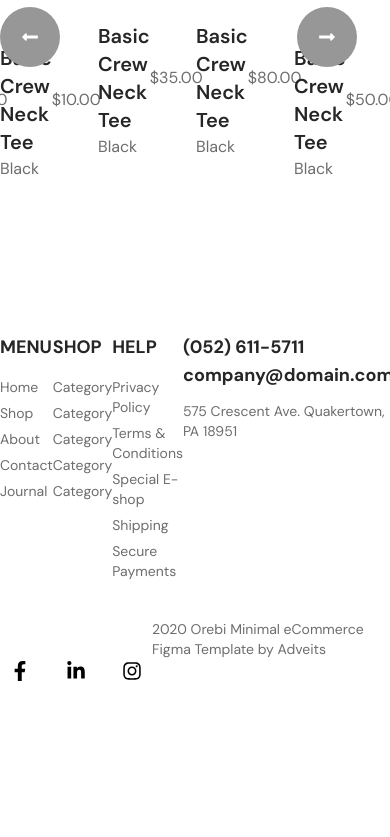
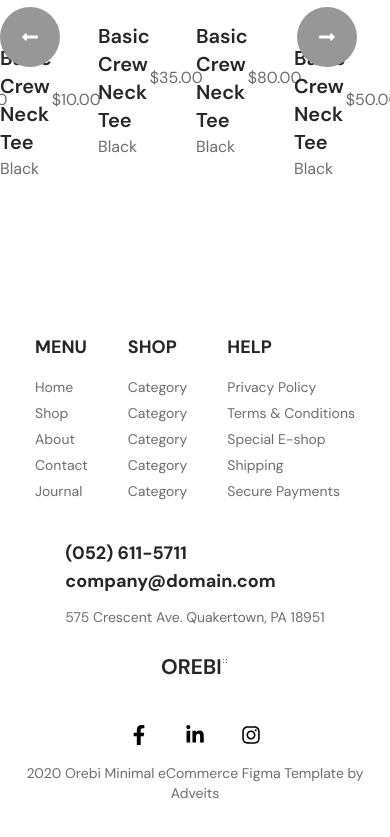
Before and after one commit to Rodro-Kumar/Eco, a React (Vite) app: page / in a window 390 px wide. Shown: the part 2395-3232 px from the top of the page. Before the commit the page ends 3142 px from the top, so only its background shows below. Built offline with nearby package versions, Linux system fonts and the light colour scheme.

Commit message:
modified

```diff
--- a/src/Common/Footer.jsx
+++ b/src/Common/Footer.jsx
@@ -8,7 +8,8 @@ const Footer = () => {
     <>
       <div className="py-14">
         <div className="container">
-          <div className="flex justify-between">
+          <div className="flex  items-center justify-center flex-col sm:justify-between sm:flex-row">
+            <div className="flex justify-between gap-x-10 pb-8 sm:gap-x-36">
               <FooterItem
                 title={"MENU"}
                 allitem={["Home", "Shop", "About", "Contact", "Journal"]}
@@ -33,8 +34,9 @@ const Footer = () => {
                   "Secure Payments",
                 ]}
               />
+            </div>
 
-            <div>
+            <div className="pb-8 sm:pb-0">
               <div className="text-[#262626] font-DMsans font-bold text-lg">
                 <a href="tel:(052) 611-5711">(052) 611-5711</a>
               </div>
@@ -52,8 +54,8 @@ const Footer = () => {
               </picture>
             </div>
           </div>
-          <div className="flex items-center justify-between">
-            <div className="flex items-center gap-x-4 pt-16">
+          <div className="flex flex-col px-4 items-center justify-center sm:flex-row sm:justify-between">
+            <div className="flex items-center gap-x-4 pt-10 sm:pt-0">
               <a
                 href="#"
                 className="h-10 w-10 rounded-full flex justify-center items-center hover:bg-[#316FF6] hover:text-white hover:-translate-y-1 transition-all"
@@ -74,7 +76,7 @@ const Footer = () => {
               </a>
             </div>
             <div>
-              <p className="text-[#6D6D6D] font-DMsans font-normal text-sm">
+              <p className="text-[#6D6D6D] font-DMsans font-normal text-sm text-center pt-2 sm:pt-0">
                 2020 Orebi Minimal eCommerce Figma Template by Adveits
               </p>
             </div>
```
Lines whose indentation alone changed are shown as unchanged.
